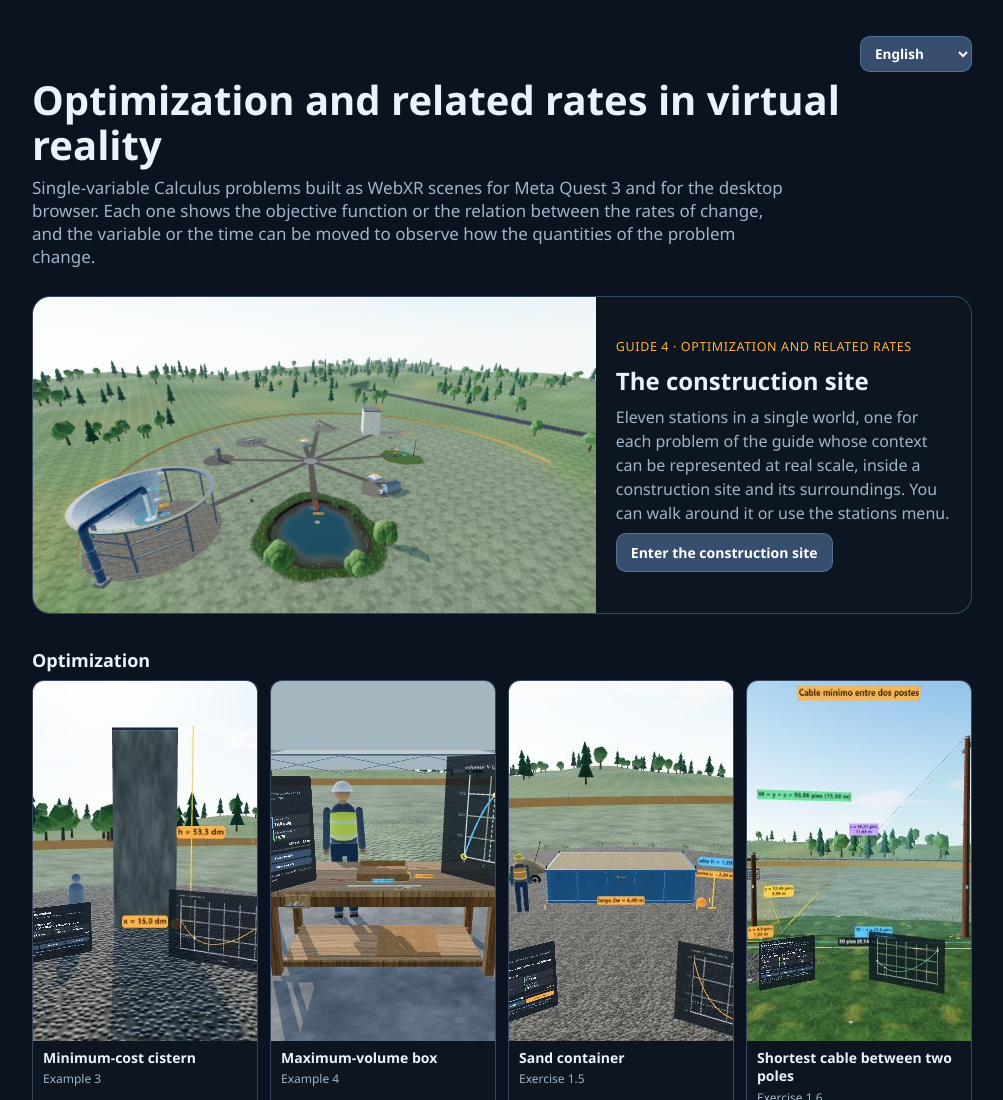
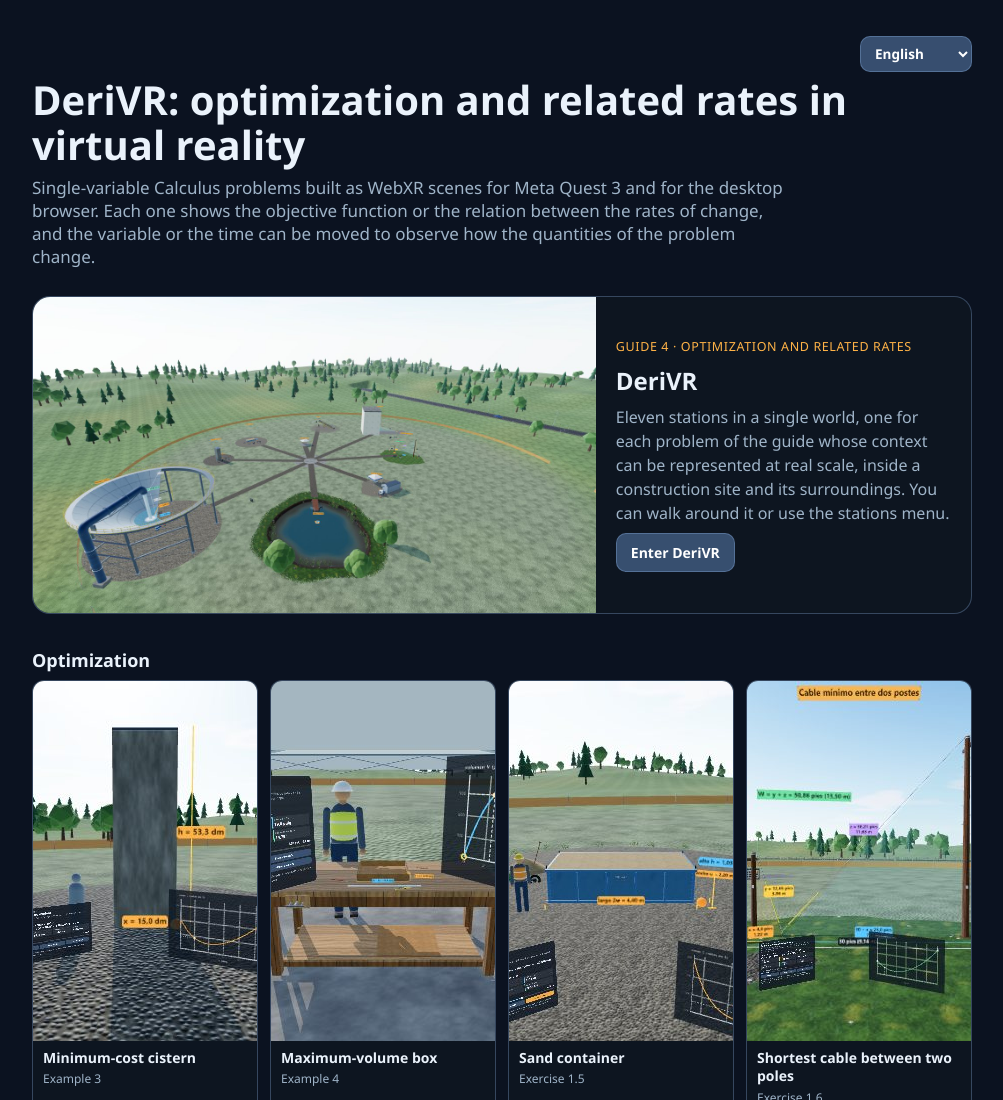
Before and after one commit to cfuentealba70/optimizacion-realidad-virtual, a website: page index.html in a window 1280 px wide. Shown: the top 1100 px of the page, without its empty margins (138-1141 px from the left). Drawn offline with Linux system fonts and the light colour scheme.

Commit message:
El recurso se llama DeriVR: portada, mundo, letrero y datos de citación en los tres idiomas

```diff
--- a/guia4/entorno.js
+++ b/guia4/entorno.js
@@ -1541,7 +1541,7 @@
     textoAjustado(g, 'OBRA EN CONSTRUCCIÓN', 40, 62, 640, 64, 800);
     g.textAlign = 'right'; g.fillStyle = '#ffd08a'; textoAjustado(g, 'GUÍA 4', 984, 62, 260, 54, 800);
     g.textAlign = 'left'; g.fillStyle = '#163d6b';
-    textoAjustado(g, 'La obra: once problemas de Cálculo', 40, 178, 940, 46, 800);
+    textoAjustado(g, 'DeriVR: once problemas de Cálculo', 40, 178, 940, 46, 800);
     g.fillStyle = '#3d4a5a'; textoAjustado(g, 'Optimización y razón de cambio en una variable', 40, 228, 940, 34, 600);
     const filas = [['Estaciones', '11'], ['Superficie del terreno', '2,8 ha'], ['Plazo de ejecución', '18 semanas'], ['Inicio de faenas', 'marzo de 2026'], ['Horario', 'lunes a viernes, 8:00 a 18:00']];
     filas.forEach(([a, b], i) => {
--- a/guia4/world.js
+++ b/guia4/world.js
@@ -450,7 +450,7 @@
 }
 function actualizarHud() {
   $('hud-etiqueta').textContent = tr(activa ? activa.def.etiqueta || '' : 'Guía 4 · Optimización y razón de cambio');
-  $('hud-titulo').textContent = tr(activa ? activa.def.titulo : 'La obra');
+  $('hud-titulo').textContent = tr(activa ? activa.def.titulo : 'DeriVR');
   $('hud-texto').textContent = tr(activa ? activa.def.resumen || '' : 'Elige una estación en el menú. Cada una modela un problema de la guía con su función objetivo o con las razones de cambio relacionadas.');
 }
 let controlesDom = [];
--- a/index.html
+++ b/index.html
@@ -3,9 +3,9 @@
 <head>
 <meta charset="utf-8">
 <meta name="viewport" content="width=device-width, initial-scale=1">
-<title>Optimización y razón de cambio en realidad virtual</title>
+<title>DeriVR: optimización y razón de cambio en realidad virtual</title>
 <meta name="description" content="Problemas de optimización y de razón de cambio de Cálculo en una variable modelados en realidad virtual para Meta Quest 3 y para el navegador, todos en un mismo mundo: una obra con once estaciones.">
-<meta property="og:title" content="Optimización y razón de cambio en realidad virtual">
+<meta property="og:title" content="DeriVR: optimización y razón de cambio en realidad virtual">
 <meta property="og:description" content="Una obra con once estaciones, una por cada problema de la Guía 4 que se puede representar a escala real, modelados en WebXR para Meta Quest 3 y para el navegador.">
 <link rel="icon" href="assets/favicon.svg" type="image/svg+xml">
 <link rel="stylesheet" href="css/site.css">
@@ -13,16 +13,16 @@
 <body class="home">
 <main class="wrap">
   <div class="idiomas" id="idiomas"></div>
-  <h1 data-i18n>Optimización y razón de cambio en realidad virtual</h1>
+  <h1 data-i18n>DeriVR: optimización y razón de cambio en realidad virtual</h1>
   <p class="lead" data-i18n>Problemas de Cálculo en una variable construidos como escenas WebXR para Meta Quest 3 y para el navegador de escritorio. En cada uno se ve la función objetivo o la relación entre las razones de cambio, y se mueve la variable o el tiempo para observar cómo cambian las magnitudes del problema.</p>
 
-  <section class="destacado" aria-label="La obra">
+  <section class="destacado" aria-label="DeriVR">
     <a href="guia4/index.html"><img class="thumb-grande" src="assets/guia4/obra.jpg" alt="Vista aérea de la obra con el depósito cónico, el estanque, la correa transportadora, el edificio y las demás estaciones" width="1280" height="720" loading="lazy"></a>
     <div class="body">
       <p class="etq" data-i18n>Guía 4 · Optimización y razón de cambio</p>
-      <h2 data-i18n>La obra</h2>
+      <h2>DeriVR</h2>
       <p data-i18n>Once estaciones en un mismo mundo, una por cada problema de la guía cuyo contexto se puede representar a escala real, dentro de una obra con sus alrededores. Se recorre caminando o con el menú de estaciones.</p>
-      <a class="btn" href="guia4/index.html" data-i18n>Entrar a la obra</a>
+      <a class="btn" href="guia4/index.html" data-i18n>Entrar a DeriVR</a>
     </div>
   </section>
 
--- a/src/common/i18n-textos.js
+++ b/src/common/i18n-textos.js
@@ -73,8 +73,8 @@
   ['ADVERTENCIA', 'WARNING', 'ADVERTÊNCIA'],
 
   // ---------------------------------------------------------------- páginas y menús
-  ['La obra', 'The construction site', 'A obra'],
-  ['La obra · optimización y razón de cambio en VR', 'The construction site · optimization and related rates in VR', 'A obra · otimização e taxas relacionadas em VR'],
+  ['DeriVR', 'DeriVR', 'DeriVR'],
+  ['DeriVR · optimización y razón de cambio en VR', 'DeriVR · optimization and related rates in VR', 'DeriVR · otimização e taxas relacionadas em VR'],
   ['Preparando la obra…', 'Preparing the construction site…', 'Preparando a obra…'],
   ['Preparando el entorno…', 'Preparing the surroundings…', 'Preparando o entorno…'],
   ['Construyendo la estación #/#…', 'Building station #/#…', 'Construindo a estação #/#…'],
@@ -142,14 +142,14 @@
   ['WEBXR NO DISPONIBLE', 'WEBXR NOT AVAILABLE', 'WEBXR NÃO DISPONÍVEL'],
 
   // portada
-  ['Optimización y razón de cambio en realidad virtual', 'Optimization and related rates in virtual reality', 'Otimização e taxas relacionadas em realidade virtual'],
+  ['DeriVR: optimización y razón de cambio en realidad virtual', 'DeriVR: optimization and related rates in virtual reality', 'DeriVR: otimização e taxas relacionadas em realidade virtual'],
   ['Problemas de Cálculo en una variable construidos como escenas WebXR para Meta Quest 3 y para el navegador de escritorio. En cada uno se ve la función objetivo o la relación entre las razones de cambio, y se mueve la variable o el tiempo para observar cómo cambian las magnitudes del problema.',
     'Single-variable Calculus problems built as WebXR scenes for Meta Quest 3 and for the desktop browser. Each one shows the objective function or the relation between the rates of change, and the variable or the time can be moved to observe how the quantities of the problem change.',
     'Problemas de Cálculo em uma variável construídos como cenas WebXR para o Meta Quest 3 e para o navegador do computador. Em cada um se vê a função objetivo ou a relação entre as taxas de variação, e move-se a variável ou o tempo para observar como mudam as grandezas do problema.'],
   ['Once estaciones en un mismo mundo, una por cada problema de la guía cuyo contexto se puede representar a escala real, dentro de una obra con sus alrededores. Se recorre caminando o con el menú de estaciones.',
     'Eleven stations in a single world, one for each problem of the guide whose context can be represented at real scale, inside a construction site and its surroundings. You can walk around it or use the stations menu.',
     'Onze estações em um mesmo mundo, uma para cada problema do guia cujo contexto pode ser representado em escala real, dentro de uma obra com seus arredores. Percorre-se caminhando ou com o menu de estações.'],
-  ['Entrar a la obra', 'Enter the construction site', 'Entrar na obra'],
+  ['Entrar a DeriVR', 'Enter DeriVR', 'Entrar no DeriVR'],
   ['Qué problemas de la guía se modelan, cuáles no y por qué, junto con los modelos y las respuestas, está en <a href="https://github.com/cfuentealba70/optimizacion-realidad-virtual/blob/main/docs/guia4.md">docs/guia4.md</a>.',
     'Which problems of the guide are modeled, which are not and why, together with the models and the answers, is described in <a href="https://github.com/cfuentealba70/optimizacion-realidad-virtual/blob/main/docs/guia4.md">docs/guia4.md</a> (in Spanish).',
     'Quais problemas do guia são modelados, quais não e por quê, junto com os modelos e as respostas, está descrito em <a href="https://github.com/cfuentealba70/optimizacion-realidad-virtual/blob/main/docs/guia4.md">docs/guia4.md</a> (em espanhol).'],
@@ -194,7 +194,7 @@
   ['A PERSONAS AJENAS A LA OBRA', 'FOR UNAUTHORIZED PERSONS', 'A PESSOAS ESTRANHAS À OBRA'],
   ['SALIDA DE CAMIONES', 'TRUCK EXIT', 'SAÍDA DE CAMINHÕES'],
   ['GUÍA 4', 'GUIDE 4', 'GUIA 4'],
-  ['La obra: once problemas de Cálculo', 'The construction site: eleven Calculus problems', 'A obra: onze problemas de Cálculo'],
+  ['DeriVR: once problemas de Cálculo', 'DeriVR: eleven Calculus problems', 'DeriVR: onze problemas de Cálculo'],
   ['Optimización y razón de cambio en una variable', 'Single-variable optimization and related rates', 'Otimização e taxas relacionadas em uma variável'],
   ['Superficie del terreno', 'Site area', 'Área do terreno'],
   ['Plazo de ejecución', 'Construction period', 'Prazo de execução'],
```
Also changed, not shown: guia4/index.html (+2 -2 lines), tests/xr-guia4.html (+2 -2 lines), .zenodo.json, README.md, 1 other file.
